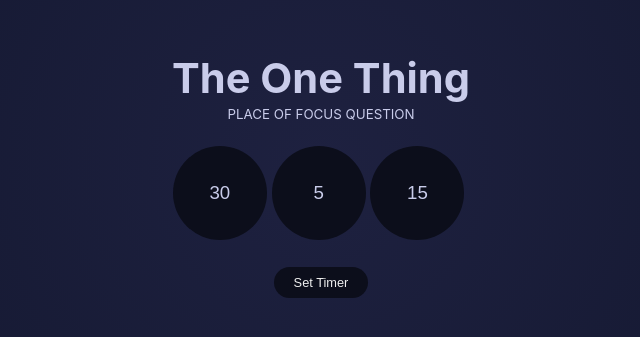
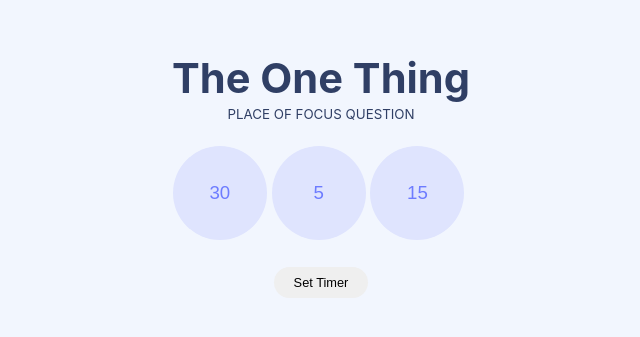
Before and after one commit to brendajanos/OneThing, a React (Create React App) app: page / in a window 1280 px wide. Shown: the part 237-574 px from the top of the page, without its empty margins (319-959 px from the left). Built offline with nearby package versions, Linux system fonts and the light colour scheme.

Commit message:
basic colours finalized

```diff
--- a/src/App.js
+++ b/src/App.js
@@ -48,7 +48,7 @@ const App = () => {
             />
           </li>
         </ul>
-        <Button title="Settings" _callback={SettingsBtn} />
+        <Button primary title="Settings" _callback={SettingsBtn} />
         <div className="timer-container">
           <div className="time-wrapper">
               <CountdownAnimation
@@ -61,8 +61,8 @@ const App = () => {
           </div>
         </div>
         <div className="button-wrapper">
-          <Button title="Start" activeClass={!startAnimate ? 'active' : undefined} _callback={startTimer} />
-          <Button title="Pause" activeClass={startAnimate ? 'active' : undefined} _callback={pauseTimer} />
+          <Button primary title="Start" activeClass={!startAnimate ? 'active' : undefined} _callback={startTimer} />
+          <Button primary title="Pause" activeClass={startAnimate ? 'active' : undefined} _callback={pauseTimer} />
         </div>
       </> : <SetPomodoro />}
     </div>
--- a/src/components/Button.js
+++ b/src/components/Button.js
@@ -1,7 +1,10 @@
 
-const Button = ({title,activeClass, _callback}) => {
+const Button = (props) => {
+
+  const {title,activeClass="",  primary=false, _callback} = props;
+
   return (
-      <button className={activeClass} onClick={_callback}>{title}</button>
+      <button className={`${activeClass} ${primary ? "primary" : "secondary"}`} onClick={_callback} >{title}</button>
     )
 }
 export default Button
--- a/src/components/CountdownAnimation.js
+++ b/src/components/CountdownAnimation.js
@@ -10,10 +10,10 @@ const CountdownAnimation = ({key, timer, animate, children}) => {
         key={key}
         isPlaying
         duration={timer * 60}
-        colors={"red"}
+        colors={"#6D7CFF"}
         strokeWidth={6}
         size={220}
-        trailColor="#0F1122"
+        trailColor="white"
         onComplete={ () => {
           stopAnimate()
         }}
--- a/src/index.css
+++ b/src/index.css
@@ -26,14 +26,15 @@ code {
 }
 
 .container {
-  color:#c9ccea;
+  color:#303F65;
   display: flex;
   flex-direction: column;
   align-items: center;
   justify-content: center;
   min-height: 100vh;
-  background: rgb(39,42,85);
-  background: radial-gradient(circle, #1E2140 0%, #151932 65%);
+  /*background: rgb(39,42,85);
+  background: radial-gradient(circle, #1E2140 0%, #151932 65%); */
+  background: rgb(242,246,254);
 }
 
 .container h1 {
@@ -47,13 +48,13 @@ code {
   text-transform: uppercase;
   font-size: .8rem;
   padding:.3rem .3rem;
-  background-color: #0C0E1B;
+  background-color: #FCFDFF;
   border-radius: 1.5rem;
 }
 
 .active-label {
-  color: #0C0E1B;
-  background-color: #FE6F6B;
+  color:#efefef !important;
+  background-color: #6D7CFF !important;
 }
 
 .timer-container {
@@ -70,10 +71,8 @@ code {
   height: 15rem;
   width: 15rem;
   border-radius: 7.5rem;
-  color:#efefef;
-  background: #151932;
+  background: white;
   font-size: 3.5rem;
-  box-shadow: 1rem 1.5rem 2rem rgba(0,0,0,0.6)
 }
 
 .button-wrapper {
@@ -84,15 +83,25 @@ code {
 }
 
 button {
-  color:#efefef;
   font-size:0.8rem;
   padding: 0.5rem 1.2rem;
   border:none;
   border-radius:3rem;
   margin:0.2rem;;
-  background:#0C0E1B;
   min-width: 80px;
   cursor: pointer;
+}
+
+button.primary {
+  color:#efefef;
+  background:#6D7CFF;
+
+}
+
+button.secondary{
+color: #6D7CFF;
+background: #DFE4FE;
+
 }
 
 .button-wrapper button.activve {
@@ -110,8 +119,8 @@ button {
   height: 30px;
   width: 30px;
   padding: 2rem;
-  background-color: #0C0E1B;
-  color:#C9CCEA;
+  background-color: #DFE4FE;
+  color:#6D7CFF;
   border: none;
   border-radius: 50%;
   margin-right: 0.3rem;
```
